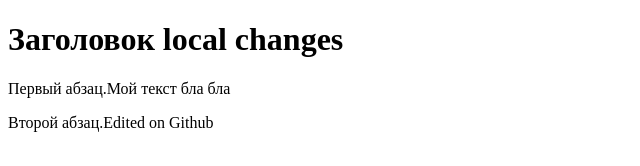
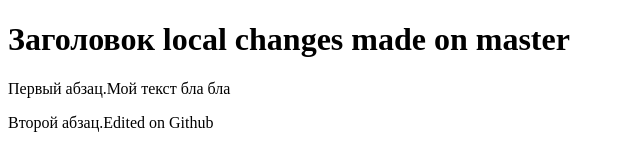
Before and after one commit to saanchello/test, a plain HTML site: page index.html in a window 1280 px wide. Shown: the whole page, without its empty margins (0-640 px from the left). Drawn offline with Linux system fonts and the light colour scheme.

Commit message:
Changes on master

```diff
--- a/index.html
+++ b/index.html
@@ -5,7 +5,7 @@
   <title>Пример веб-страницы</title>
  </head>
  <body>
-  <h1>Заголовок local changes </h1>
+  <h1>Заголовок local changes made on master </h1>
   <!-- Комментарий -->
   <p>Первый абзац.Мой текст бла бла </p>
   <p>Второй абзац.Edited on Github</p>
```
